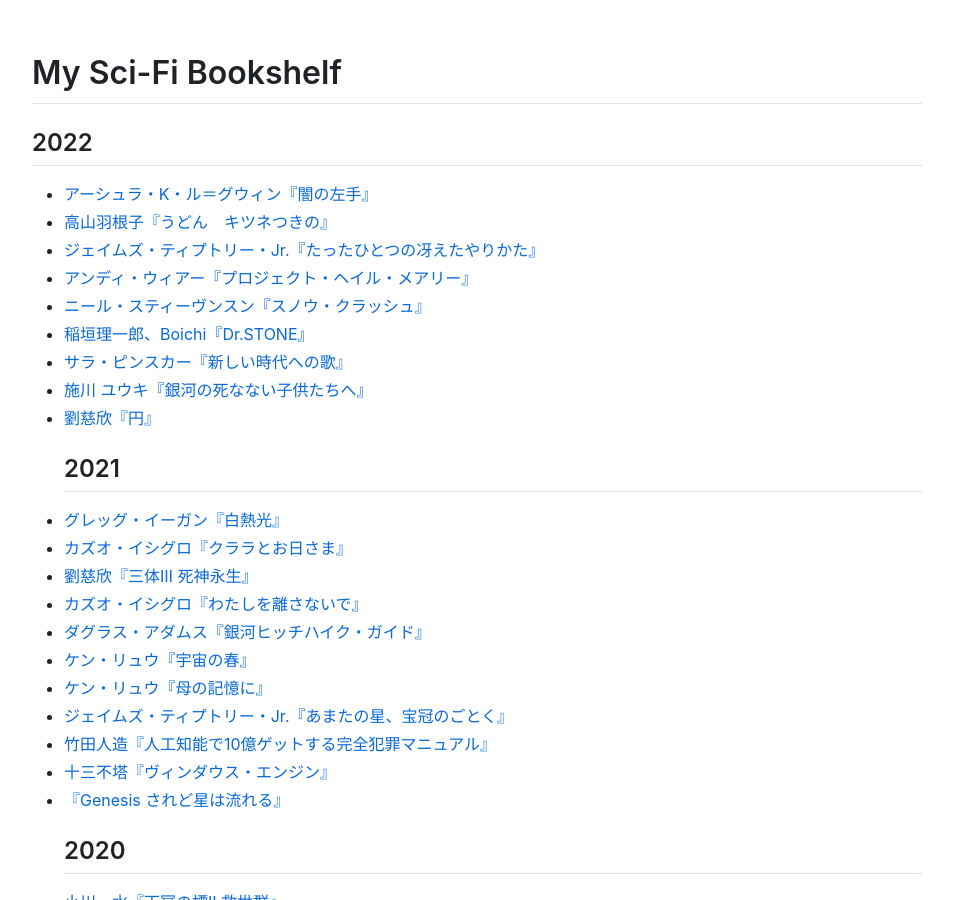
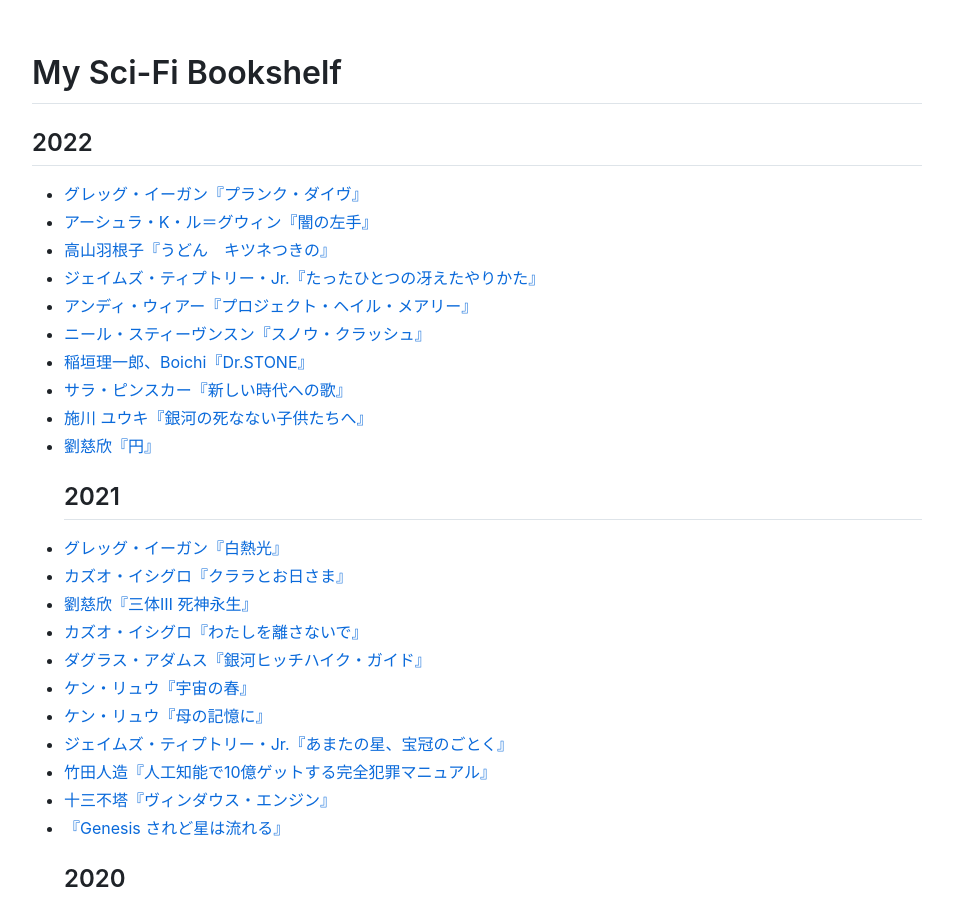
Before and after one commit to sankichi92/sankichi.net, a Jekyll site: the page built from sci-fi.md, in a window 1280 px wide and 900 px high. Shown: the whole window, without its empty margins (163-1116 px from the left). Built offline with Jekyll 4.4.1, drawn with Linux system fonts in a browser that asks for light colours; nearby versions of some CDN libraries; our own code applies the rules of GitHub Pages for plain Markdown files.

Commit message:
グレッグ・イーガン『プランク・ダイヴ』

```diff
--- a/_data/sci-fi-bookshelf.yml
+++ b/_data/sci-fi-bookshelf.yml
@@ -1,3 +1,8 @@
+- title: プランク・ダイヴ
+  author: グレッグ・イーガン
+  asin: 4150118264
+  date: 2022-06-12
+
 - title: 闇の左手
   author: アーシュラ・K・ル＝グウィン
   asin: 415010252X
```
